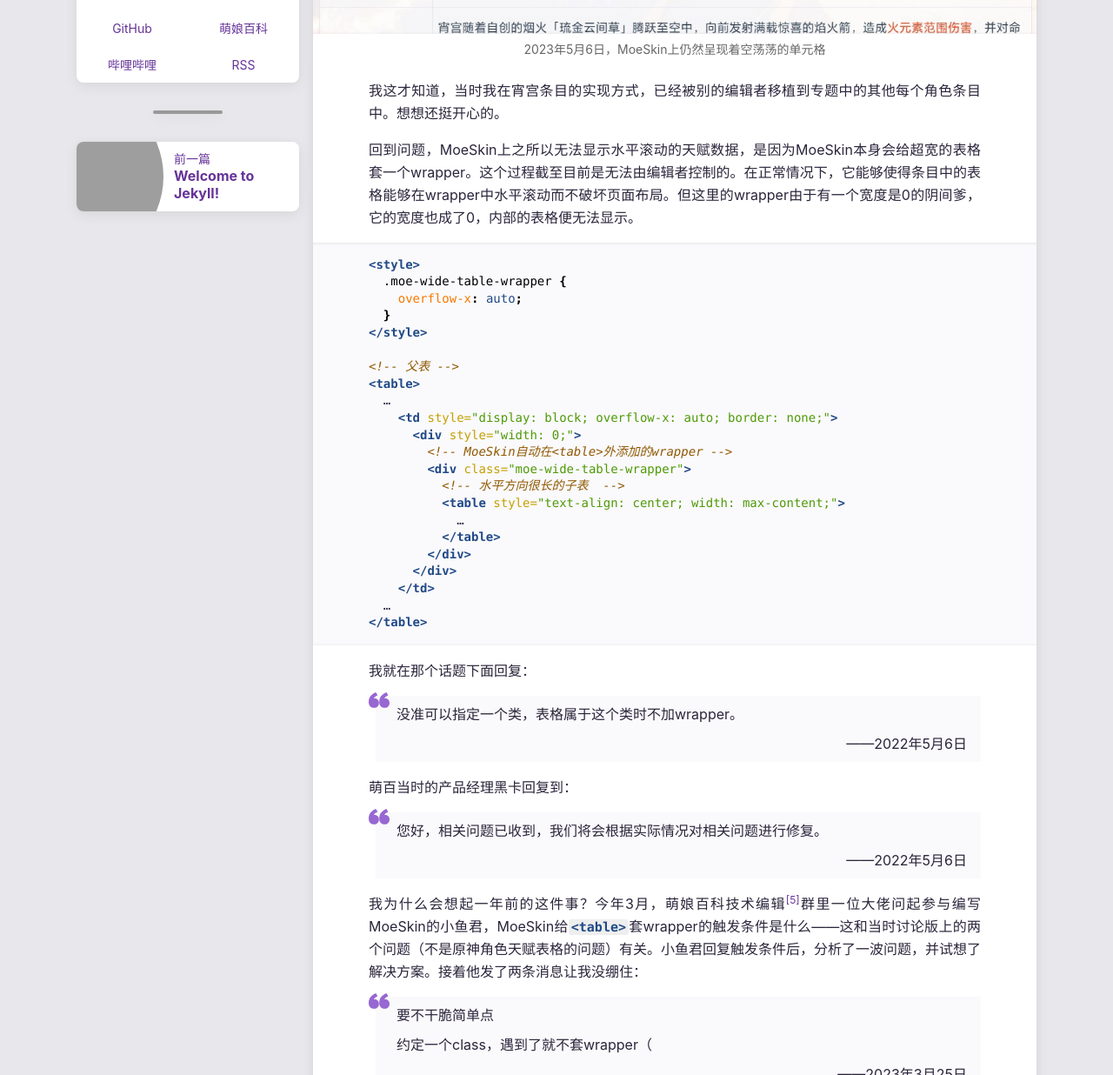
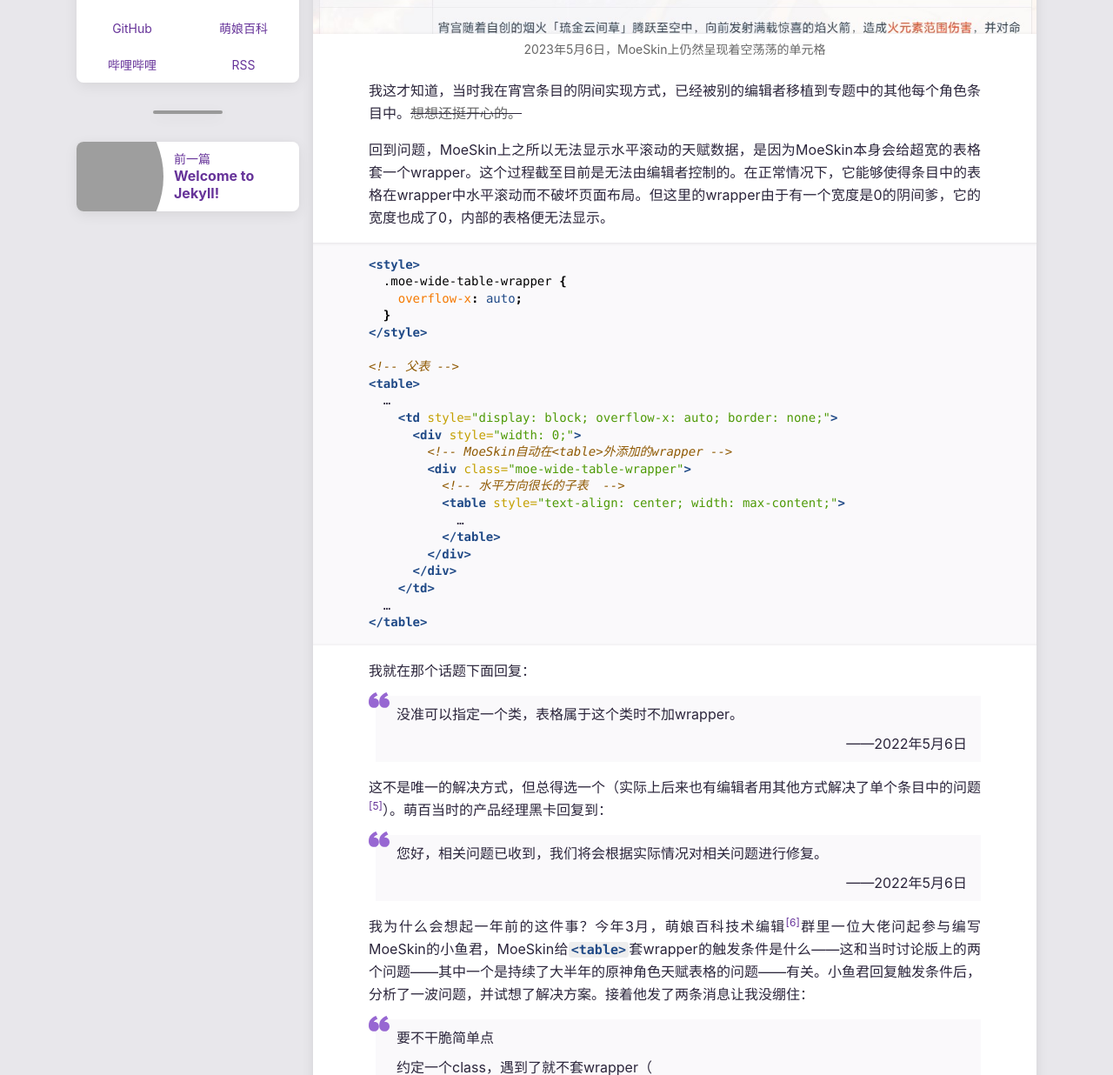
Before and after one commit to AmeroHan/AmeroHan.github.io, a Jekyll site: the page built from _posts/2023-05-07-关于奇技淫巧这档事.md, in a window 1280 px wide and 1400 px high, scrolled down 1685 px, cut to the strip 164-1400 px from the top of the window. Shown: the whole strip at 87% size. Built offline with Jekyll 4.4.1, drawn with Linux system fonts in a browser that asks for light colours; some of the changed text lies outside the part shown; grey boxes are pictures that could not be loaded.

Commit message:
纠错；优化样式

````diff
--- a/_posts/2023-05-07-关于奇技淫巧这档事.md
+++ b/_posts/2023-05-07-关于奇技淫巧这档事.md
@@ -38,9 +38,9 @@ license: CC BY 4.0
 
 {% include figure src="/assets/images/mgp/宵宫条目MoeSkin上空荡荡的单元格.jpg" alt="MoeSkin上的截图" caption="2023年5月6日，MoeSkin上仍然呈现着空荡荡的单元格" %}
 
-我这才知道，当时我在宵宫条目的实现方式，已经被别的编辑者移植到专题中的其他每个角色条目中。想想还挺开心的。
+我这才知道，当时我在宵宫条目的阴间实现方式，已经被别的编辑者移植到专题中的其他每个角色条目中。<del>想想还挺开心的。</del>
 
-回到问题，MoeSkin上之所以无法显示水平滚动的天赋数据，是因为MoeSkin本身会给超宽的表格套一个wrapper。这个过程截至目前是无法由编辑者控制的。在正常情况下，它能够使得条目中的表格能够在wrapper中水平滚动而不破坏页面布局。但这里的wrapper由于有一个宽度是0的阴间爹，它的宽度也成了0，内部的表格便无法显示。
+回到问题，MoeSkin上之所以无法显示水平滚动的天赋数据，是因为MoeSkin本身会给超宽的表格套一个wrapper。这个过程截至目前是无法由编辑者控制的。在正常情况下，它能够使得条目中的表格在wrapper中水平滚动而不破坏页面布局。但这里的wrapper由于有一个宽度是0的阴间爹，它的宽度也成了0，内部的表格便无法显示。
 
 ```html
 <style>
@@ -74,14 +74,14 @@ license: CC BY 4.0
 > ——2022年5月6日
 > {:.right}
 
-萌百当时的产品经理黑卡回复到：
+这不是唯一的解决方式，但总得选一个（实际上后来也有编辑者用其他方式解决了单个条目中的问题[^solve]）。萌百当时的产品经理黑卡回复到：
 
 > 您好，相关问题已收到，我们将会根据实际情况对相关问题进行修复。
 >
 > ——2022年5月6日
 > {:.right}
 
-我为什么会想起一年前的这件事？今年3月，萌娘百科技术编辑[^techeditor]群里一位大佬问起参与编写MoeSkin的小鱼君，MoeSkin给`<table>`{:.language-html}套wrapper的触发条件是什么——这和当时讨论版上的两个问题（不是原神角色天赋表格的问题）有关。小鱼君回复触发条件后，分析了一波问题，并试想了解决方案。接着他发了两条消息让我没绷住：
+我为什么会想起一年前的这件事？今年3月，萌娘百科技术编辑[^techeditor]群里一位大佬问起参与编写MoeSkin的小鱼君，MoeSkin给`<table>`{:.language-html}套wrapper的触发条件是什么——这和当时讨论版上的两个问题——其中一个是持续了大半年的原神角色天赋表格的问题——有关。小鱼君回复触发条件后，分析了一波问题，并试想了解决方案。接着他发了两条消息让我没绷住：
 
 > 要不干脆简单点
 >
@@ -94,12 +94,14 @@ license: CC BY 4.0
 
 ## 参考资料
 
-[^before]: [宵宫，版本5211341](https://zh.moegirl.org.cn/_?_oldid=5211341)
+[^before]: [宵宫，版本5211341](https://zh.moegirl.org.cn/index.php?oldid=5211341)
 
-[^diff]: [宵宫，版本5211521与5211341间的差异](https://zh.moegirl.org.cn/_?diff=5211521&oldid=5211341)
+[^diff]: [宵宫，版本5211521与5211341间的差异](https://zh.moegirl.org.cn/index.php?diff=5211521&oldid=5211341)
 
 [^table-layout]: [CSS `table-layout`属性](https://developer.mozilla.org/zh-CN/docs/Web/CSS/table-layout)
 
-[^talk]: [萌娘百科 talk:讨论版/技术实现/存档/2022年05月#关于萌皮部分表格显示不正常的问题](https://zh.moegirl.org.cn/_?curid=515611#%E5%85%B3%E4%BA%8E%E8%90%8C%E7%9A%AE%E9%83%A8%E5%88%86%E8%A1%A8%E6%A0%BC%E6%98%BE%E7%A4%BA%E4%B8%8D%E6%AD%A3%E5%B8%B8%E7%9A%84%E9%97%AE%E9%A2%98)
+[^talk]: [萌娘百科 talk:讨论版/技术实现/存档/2022年05月#关于萌皮部分表格显示不正常的问题](https://zh.moegirl.org.cn/index.php?curid=515611#%E5%85%B3%E4%BA%8E%E8%90%8C%E7%9A%AE%E9%83%A8%E5%88%86%E8%A1%A8%E6%A0%BC%E6%98%BE%E7%A4%BA%E4%B8%8D%E6%AD%A3%E5%B8%B8%E7%9A%84%E9%97%AE%E9%A2%98)
 
-[^techeditor]: [萌娘百科:技术编辑员](https://zh.moegirl.org.cn/_?curid=489397)
+[^solve]: [温迪，版本6765575与6717273间的差异](https://zh.moegirl.org.cn/index.php?diff=6765575&oldid=6717273)
+
+[^techeditor]: [萌娘百科:技术编辑员](https://zh.moegirl.org.cn/index.php?curid=489397)
--- a/_sass/navigation.scss
+++ b/_sass/navigation.scss
@@ -62,7 +62,7 @@
 			}
 		}
 
-		&:hover {
+		&:hover, &:focus {
 			.avatar {
 				// 使圆覆盖整个.header
 				width:
@@ -87,7 +87,6 @@
 			.name {
 				right: -3rem;
 			}
-
 		}
 	}
 
@@ -98,13 +97,16 @@
 		grid-template-columns: 1fr 1fr;
 		font-size: .875rem;
 		> li {
+			overflow: hidden;
 			> a {
 				display: block;
 				text-align: center;
 				padding: .75rem .25rem;
-			}
-			&:hover {
-				background-color: #0001
+				transition: transform .25s;
+				&:hover, &:focus {
+					background-color: #0001;
+					transform: scale(1.2);
+				}
 			}
 		}
 	}
@@ -164,7 +166,7 @@
 		text-overflow: ellipsis;
 	}
 
-	&:hover {
+	&:hover, &:focus {
 		.post-image {
 			width: 10rem;
 			&::after {
@@ -188,7 +190,7 @@
 		clip-path: circle(farthest-side at left);
 	}
 
-	&:hover {
+	&:hover, &:focus {
 		.indicator, .title {
 			transform: translateX(1.5rem);
 		}
@@ -203,7 +205,7 @@
 		clip-path: circle(farthest-side at right);
 	}
 
-	&:hover {
+	&:hover, &:focus {
 		.indicator, .title {
 			transform: translateX(-1.5rem);
 		}
````
Also changed, not shown: Gemfile.lock.
